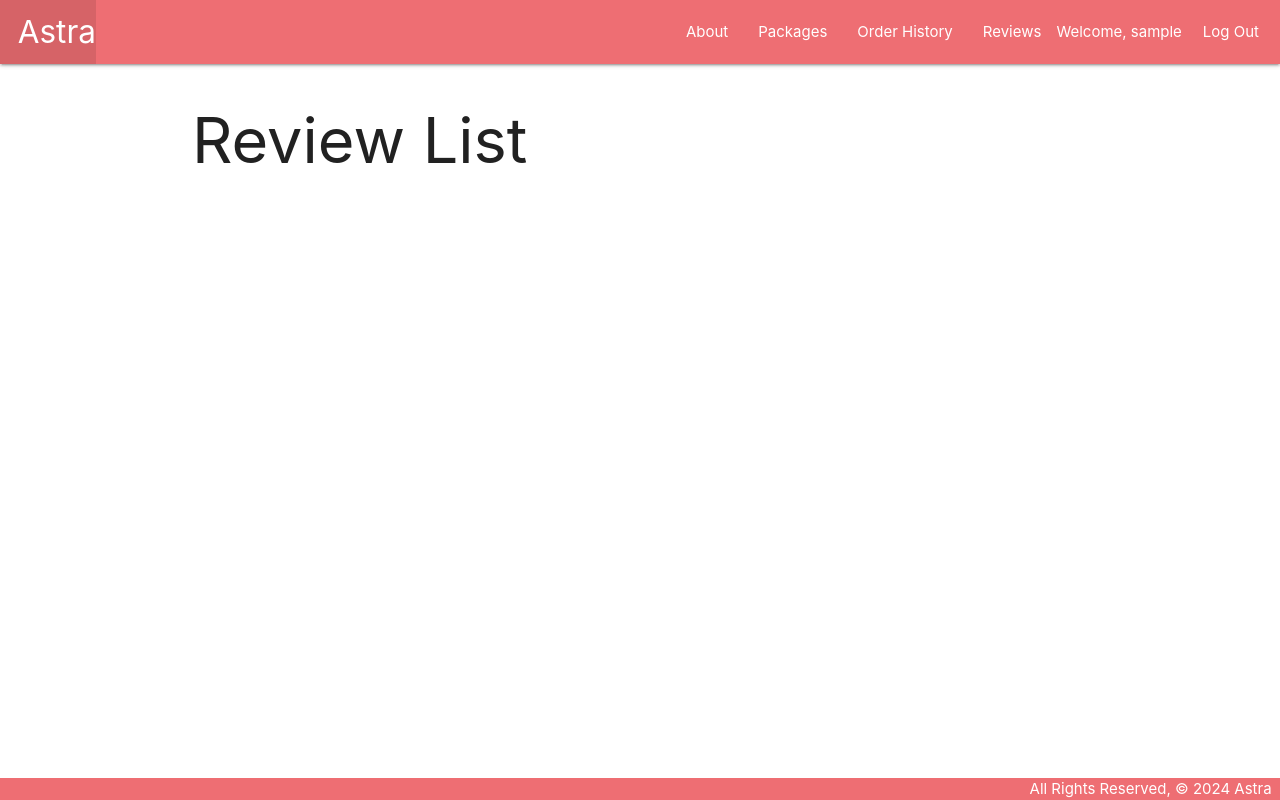
After one commit to VSoups/Astra, a Django app: page /reviews/ in a window 1280 px wide. The commit adds this page. Run offline with Django 5.2, Linux system fonts and the light colour scheme; the visitor is signed in with stand-in values (Sample User, id 1); data that the repository does not hold is empty.

Commit message:
review feature - full crud

```diff
--- a/main_app/templates/base.html
+++ b/main_app/templates/base.html
@@ -23,9 +23,9 @@
                         <li><a href="{% url 'about' %}">About</a></li>
                         <li><a href="{% url 'index' %}">Packages</a></li>
                         {% if user.is_authenticated %}
-                          <li>
-                            <a href="{% url 'ticket_index' %}">Order History</a>
-                          </li>
+                          <li><a href="{% url 'ticket_index' %}">Order History</a></li>
+                          <li><a href="{% url 'reviews_index' %}">Reviews</a></li>
+
                           <li>Welcome, {{ user }}</li>
                           <li>
                             <a href="#">
--- a/main_app/templates/main_app/review_form.html
+++ b/main_app/templates/main_app/review_form.html
@@ -9,8 +9,7 @@
 <form action="" method="post">
 {% csrf_token %}
   {{ form.as_p }}
-  <p>Hi, {{object.pkg_id}}</p>
-<!-- <input type="" name="package_id" value="{{object.package_id}}" placeholder="{{object.package_id}}"> -->
+
 <input type="submit" value="Submit!" class="btn">
 </form>
 
--- /dev/null
+++ b/main_app/templates/main_app/review_list.html
@@ -0,0 +1,32 @@
+{% extends 'base.html' %}
+{% block content %}
+
+<h1>Review List</h1>
+
+
+{% for review in review_list %}
+  <a href="{% url 'reviews_detail' review.id %}">
+    <div class="card">
+      <div class="card-content">
+        <span class="card-title">{{ review.user }}</span>
+        <p>Package: {{ review.package.name }}</p>
+        <p>Rating: {{ review.get_rating_display }}</p>
+        <p>Content: {{ review.content|linebreaks }}</p>
+      </div>
+
+      {% if user in review.likes.all %}
+      <p>Liked</p>
+      <form to unlike would go here>
+      {% else %}
+        <p>Not Liked</p>
+        <form to like would go here>
+      {% endif %}
+      <p>Total Likes: {{review.likes.count}}</p>
+
+    </div>
+  </a>
+
+{% endfor %}
+
+
+{% endblock %}
--- a/main_app/templates/packages/detail.html
+++ b/main_app/templates/packages/detail.html
@@ -18,6 +18,9 @@
         </div>
     </div>
 </section>
+
+
+<a href="{% url 'reviews_index' package.id %}">Reviews</a>
 
 {% if date %}
     <section class="detail-tickets">
--- a/main_app/urls.py
+++ b/main_app/urls.py
@@ -10,7 +10,11 @@ urlpatterns = [
     path('tickets/<int:pkg_id>/add_ticket/', views.add_ticket, name='add_ticket'),
     path('tickets/history/', views.ticket_index, name='ticket_index'),
     path('reviews/<int:pkg_id>/create/', views.ReviewCreate.as_view(), name='reviews_create'),
-    path('reviews/<int:pkg_id>/', views.ReviewList.as_view(), name='reviews_index'),
-    path('reviews/<int:pkg_id>/update/', views.ReviewUpdate.as_view(), name='reviews_update'),
-    path('reviews/<int:pkg_id>/delete/', views.ReviewDelete.as_view(), name='reviews_delete'),
+
+    path('reviews/', views.ReviewList.as_view(), name='reviews_index'),
+    # path('reviews/<pkg_id>/', views.ReviewList.as_view(), name='reviews_index'),
+
+    path('reviews/<int:pk>/', views.ReviewDetail.as_view(), name='reviews_detail'),
+    path('reviews/<int:pk>/update/', views.ReviewUpdate.as_view(), name='reviews_update'),
+    path('reviews/<int:pk>/delete/', views.ReviewDelete.as_view(), name='reviews_delete'),
 ]
--- a/main_app/views.py
+++ b/main_app/views.py
@@ -1,9 +1,9 @@
-from django.shortcuts import render, redirect
+from django.shortcuts import render, redirect, get_object_or_404
 from django.contrib.auth import login
 from django.contrib.auth.forms import UserCreationForm
 from .models import Package, DESTINATIONS, Review
 from django.views.generic.edit import CreateView, UpdateView, DeleteView
-from django.views.generic import ListView
+from django.views.generic import ListView, DetailView
 from django.contrib.auth.decorators import login_required
 from django.contrib.auth.mixins import LoginRequiredMixin
 from .forms import TicketForm
@@ -84,6 +84,7 @@ def package_detail(request, pkg_id, picked_date):
     package = Package.objects.get(id=pkg_id)
     # date = request.GET.get('date')
     date = picked_date
+    # print(f'pakage detail date: {date}')
     # ticket_list = package.ticket_set.all()
 
     '''
@@ -126,6 +127,7 @@ def add_ticket(request, pkg_id):
         new_ticket.save()
     return redirect('home')
 
+
 def ticket_index(request):
     # today = date.today()
     today = timezone.now().date()
@@ -140,23 +142,41 @@ def ticket_index(request):
         'upcoming_tickets': upcoming_tickets,
     })
 
+
 class ReviewList(LoginRequiredMixin, ListView):
-  model = Review
+    model = Review
+    # template_name = "main_app/review_list.html"
+
+    # def get_queryset(self):
+    #     self.package = get_object_or_404(Package, name=self.kwargs["pkg_id"])
+    #     return Review.objects.filter(package=self.package)
+
+
+class ReviewDetail(LoginRequiredMixin, DetailView):
+    model = Review
+
 
 class ReviewCreate(LoginRequiredMixin, CreateView):
-  model = Review
-  fields = ['content', 'rating']
+    model = Review
+    fields = ['content', 'rating']
 
-  def form_valid(self, form):
-    form.instance.user = self.request.user
-    form.instance.package = self.request.package
-    # form.instance.package_id = self.request.package
-    return super().form_valid(form)
+    def form_valid(self, form):
+        form.instance.user = self.request.user
+        form.instance.package_id = self.kwargs['pkg_id']
+        # form.instance.package_id = self.request.package
+        return super().form_valid(form)
+
 
 class ReviewUpdate(LoginRequiredMixin, UpdateView):
-  model = Review
-  fields = ['content', 'rating']
+    model = Review
+    fields = ['content', 'rating']
+
 
 class ReviewDelete(LoginRequiredMixin, DeleteView):
-  model = Review
-  success_url = '/reviews/<int:pkg_id>'
+    model = Review
+    success_url = '/reviews/'
+
+
+def like_review(request, review_id):
+    request.user.liked_reviews.add(review_id)
+    return redirect('detail', review_id=review_id)
```
Also changed, not shown: main_app/models.py (+20 -11 lines), main_app/templates/main_app/review_confirm_delete.html (+13 -0 lines), main_app/templates/main_app/review_detail.html (added, +19 -0 lines), main_app/templates/main_app/review_index.html (deleted).
